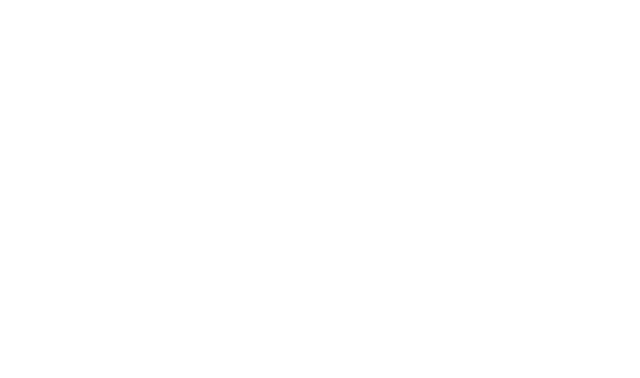
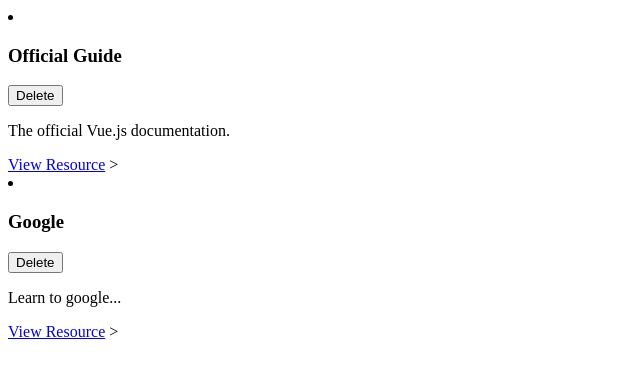
Before and after one commit to michael-kestler/learning-resources-app, a Vue app: page / in a window 1280 px wide. Shown: the top 378 px of the page, without its empty margins (0-640 px from the left). Built offline with nearby package versions, Linux system fonts and the light colour scheme.

Commit message:
added bound key value pairs in learning resource component

```diff
--- a/src/App.vue
+++ b/src/App.vue
@@ -1,6 +1,6 @@
 <template>
     <div>
-        <learning-resource v-for="res in storedResources" :key="res.id"></learning-resource>
+        <learning-resource v-for="res in storedResources" :key="res.id" :title="res.title" :description="res.description" :link="res.link"></learning-resource>
     </div>
 </template>
 
--- a/src/components/learning-resources/LearningResources.vue
+++ b/src/components/learning-resources/LearningResources.vue
@@ -2,13 +2,13 @@
   <li>
     <div>
         <header>
-            <h3></h3>
+            <h3>{{title}}</h3>
             <button>Delete</button>
         </header>
     </div>
-    <p></p>
+    <p>{{description}}</p>
     <nav>
-        <a href="">View Resource</a>
+        <a :href="link">View Resource</a>
 >    </nav>
   </li>
 </template>
--- a/src/main.js
+++ b/src/main.js
@@ -1,3 +1,4 @@
 import { createApp } from 'vue';
+import App from 'App.vue';
 
-createApp({}).mount('#app');
+createApp(App).mount('#app');
```
